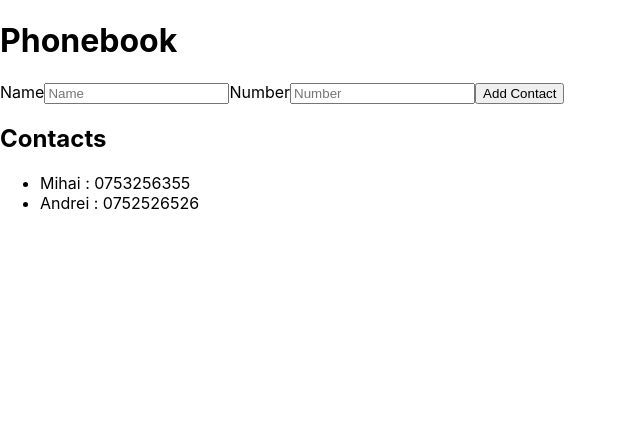
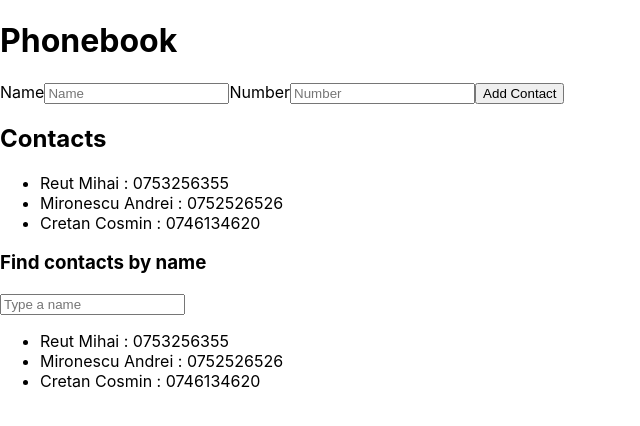
Before and after one commit to reutmihai/goit-react-hw-03-phonebook, a React (Create React App) app: page / in a window 1280 px wide. Shown: the top 426 px of the page, without its empty margins (0-640 px from the left). Built offline with nearby package versions, Linux system fonts and the light colour scheme.

Commit message:
add find contacts by name

```diff
--- a/src/components/App.jsx
+++ b/src/components/App.jsx
@@ -5,16 +5,22 @@ const App = () => {
   const [state, setState] = useState({
     contacts: [
       {
-        name: 'Mihai',
+        id: nanoid(),
+        name: 'Reut Mihai',
         number: '0753256355',
-        id: nanoid()
       },
       {
-        name: 'Andrei',
+        id: nanoid(),
+        name: 'Mironescu Andrei',
         number: '0752526526',
-        id: nanoid()
+      },
+      {
+        id: nanoid(),
+        name: 'Cretan Cosmin',
+        number: '0746134620',
       },
     ],
+    filter: '',
     name: '',
     number: '',
   });
@@ -39,6 +45,7 @@ const App = () => {
       contacts: [...prevState.contacts, newContact],
       name: '',
       number: '',
+      filter: '',
     }));
   };
 
@@ -78,6 +85,21 @@ const App = () => {
           </li>
         ))}
       </ul>
+      <h3>Find contacts by name</h3>
+      <input
+      type='text'
+      name="filter"
+      placeholder='Type a name'
+      value={state.filter}
+      onChange={handleChange}
+      />
+      <ul>
+        {state.contacts.filter(contact => contact.name.toLowerCase().includes(state.filter.toLowerCase())).map(contact => (
+          <li key={contact.id}>
+            {contact.name} : {contact.number}
+          </li>
+        ))}
+      </ul>
     </div>
   );
 };
```
